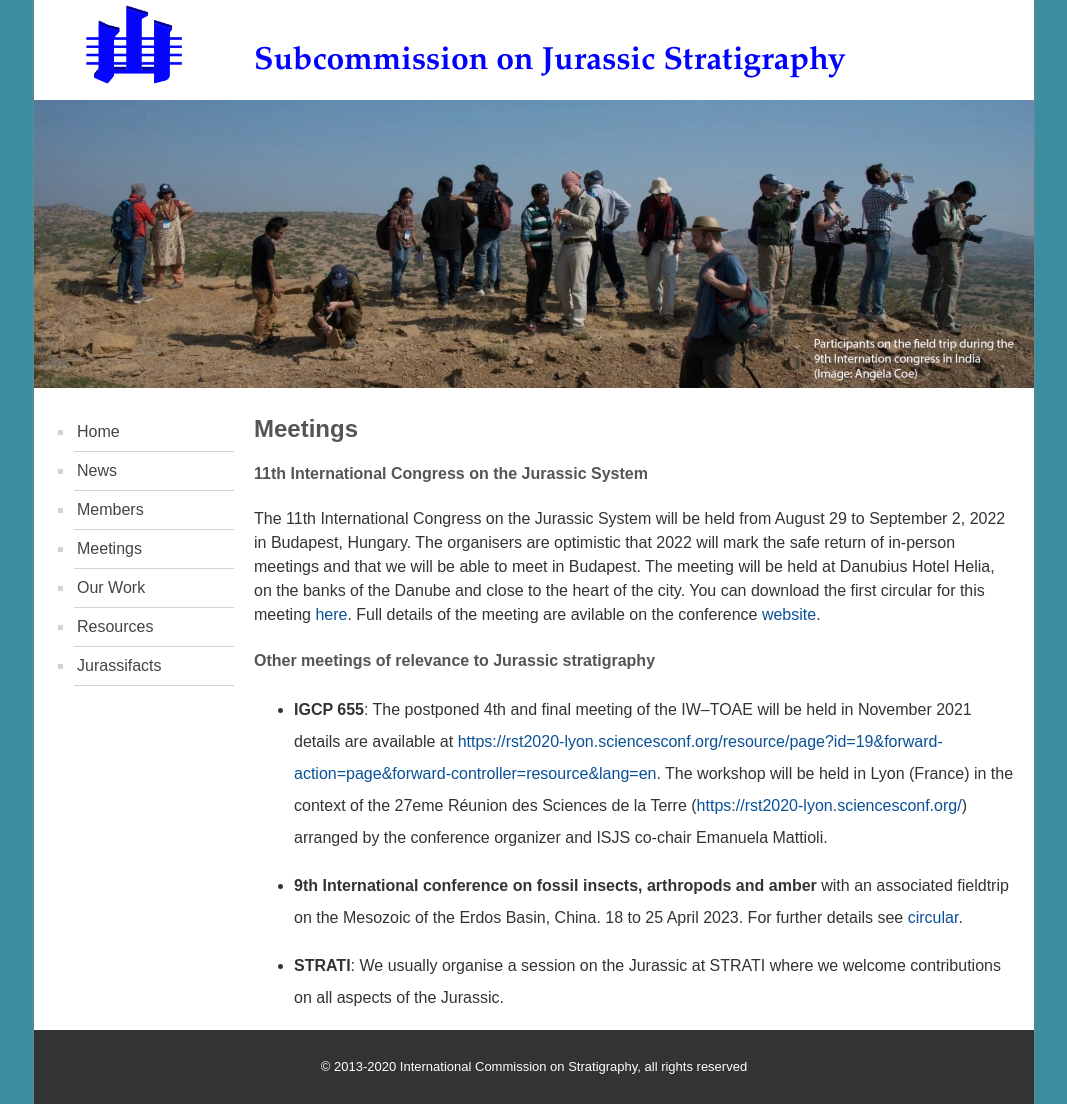
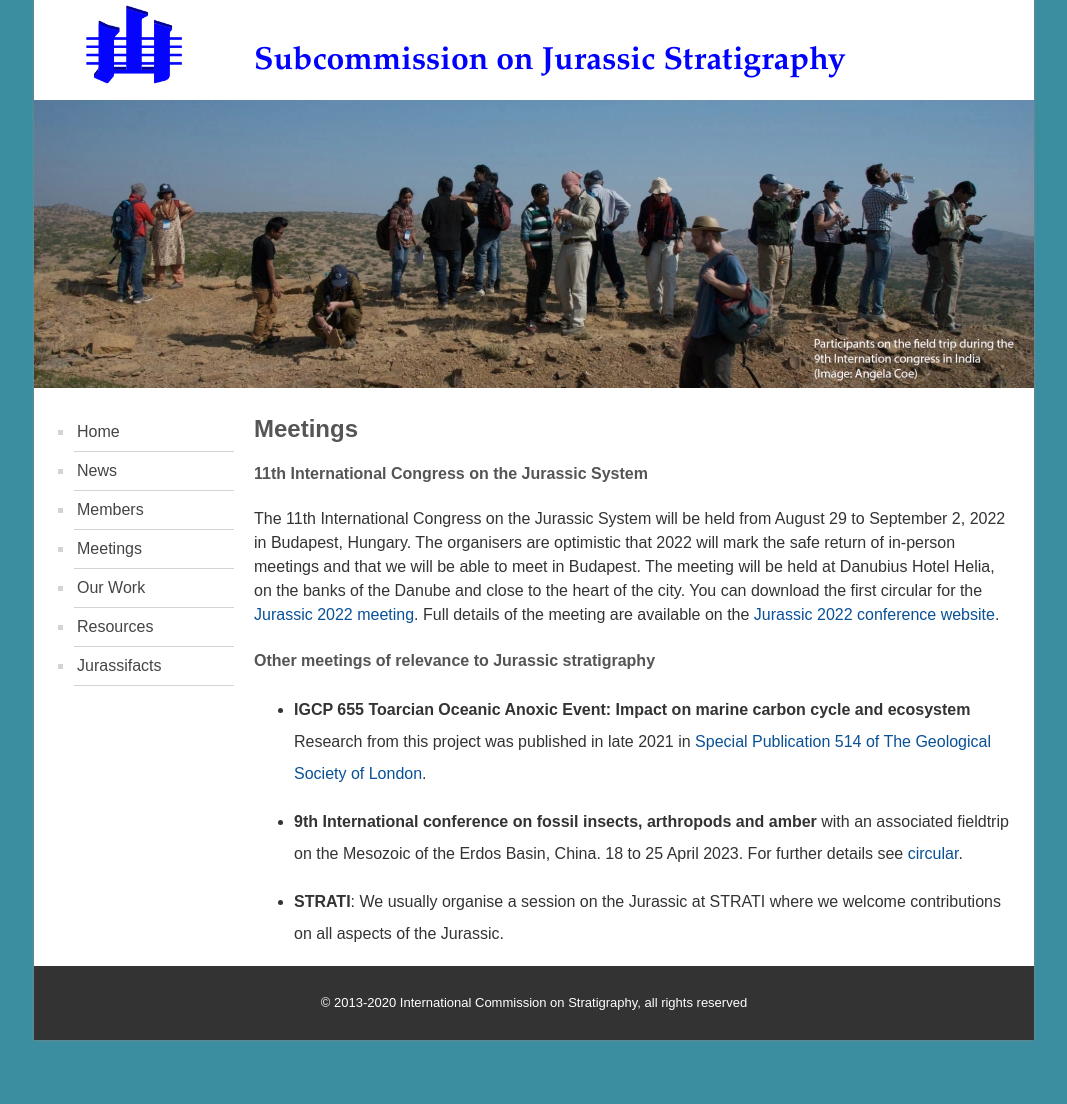
Before and after one commit to i-c-stratigraphy/subcommission-jurassic, a Jekyll site: the page built from pages/meetings.md, in a window 1280 px wide. Shown: the whole page, without its empty margins (106-1173 px from the left). Built offline with Jekyll 4.4.1, drawn with Linux system fonts in a browser that asks for light colours; after the commit the page ends 1040 px from its top, so only the background shows below that.

Commit message:
Update meetings.md

```diff
--- a/pages/meetings.md
+++ b/pages/meetings.md
@@ -6,10 +6,10 @@ permalink: /meetings
 ## Meetings
 
 #### 11th International Congress on the Jurassic System
-The 11th International Congress on the Jurassic System will be held from August 29 to September 2, 2022 in Budapest, Hungary. The organisers are optimistic that 2022 will mark the safe return of in-person meetings and that we will be able to meet in Budapest. The meeting will be held at Danubius Hotel Helia, on the banks of the Danube and close to the heart of the city. You can download the first circular for this meeting [here](https://jurassic2022.hu/download/jurassic2022.pdf). Full details of the meeting are avilable on the conference [website](https://jurassic2022.hu/).
+The 11th International Congress on the Jurassic System will be held from August 29 to September 2, 2022 in Budapest, Hungary. The organisers are optimistic that 2022 will mark the safe return of in-person meetings and that we will be able to meet in Budapest. The meeting will be held at Danubius Hotel Helia, on the banks of the Danube and close to the heart of the city. You can download the first circular for the [Jurassic 2022 meeting](https://jurassic2022.hu/download/jurassic2022.pdf). Full details of the meeting are available on the [Jurassic 2022 conference website](https://jurassic2022.hu/).
 
 #### Other meetings of relevance to Jurassic stratigraphy
-* **IGCP 655**: The postponed 4th and final meeting of the IW–TOAE will be held in November 2021 details are available at <https://rst2020-lyon.sciencesconf.org/resource/page?id=19&forward-action=page&forward-controller=resource&lang=en>. The workshop will be held in Lyon (France) in the context of the 27eme Réunion des Sciences de la Terre (<https://rst2020-lyon.sciencesconf.org/>) arranged by the conference organizer and ISJS co-chair Emanuela Mattioli.
+* **IGCP 655  Toarcian Oceanic Anoxic Event: Impact on marine carbon cycle and ecosystem** Research from this project was published in late 2021 in [Special Publication 514 of The Geological Society of London](https://sp.lyellcollection.org/content/514/1).
 
 * **9th International conference on fossil insects, arthropods and amber** with an associated fieldtrip on the Mesozoic of the Erdos Basin, China. 18 to 25 April 2023. For further details see [circular](files/9th_conference_on_fossil_insects.pdf).
 
```
